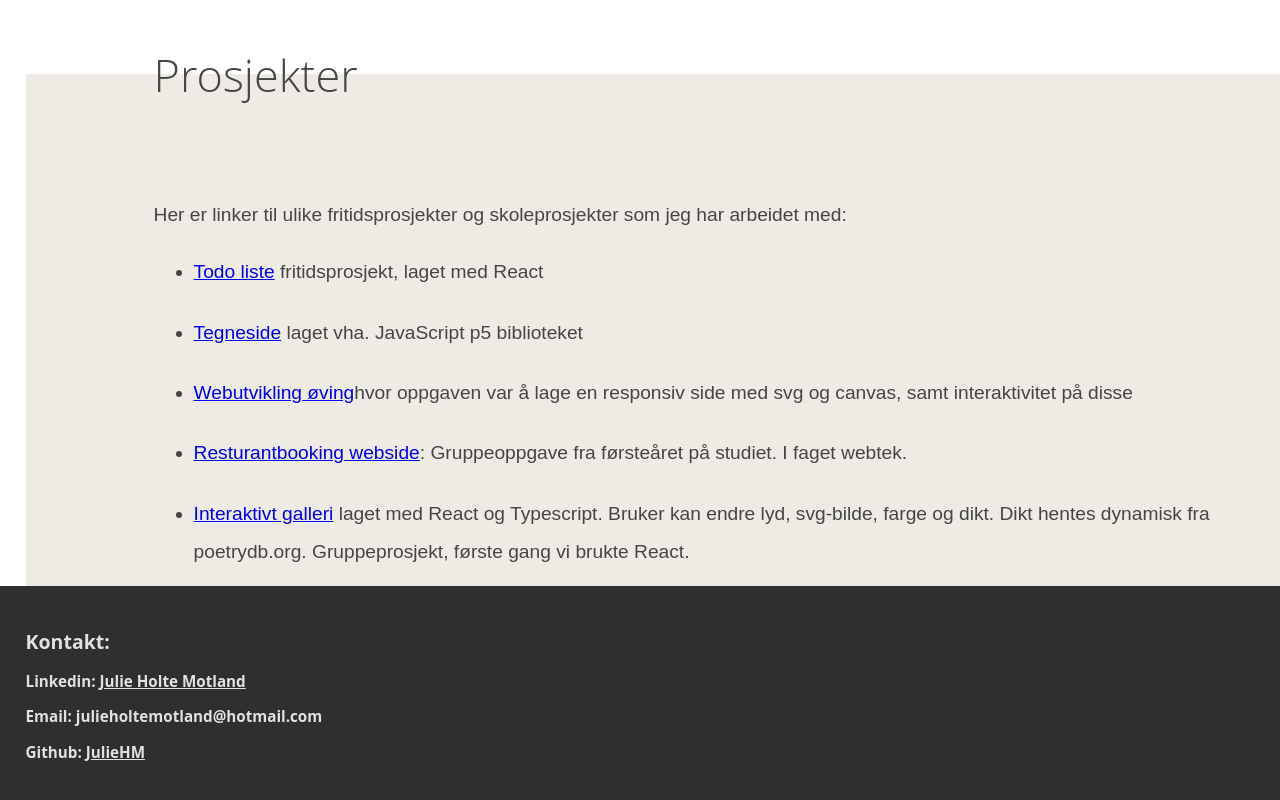
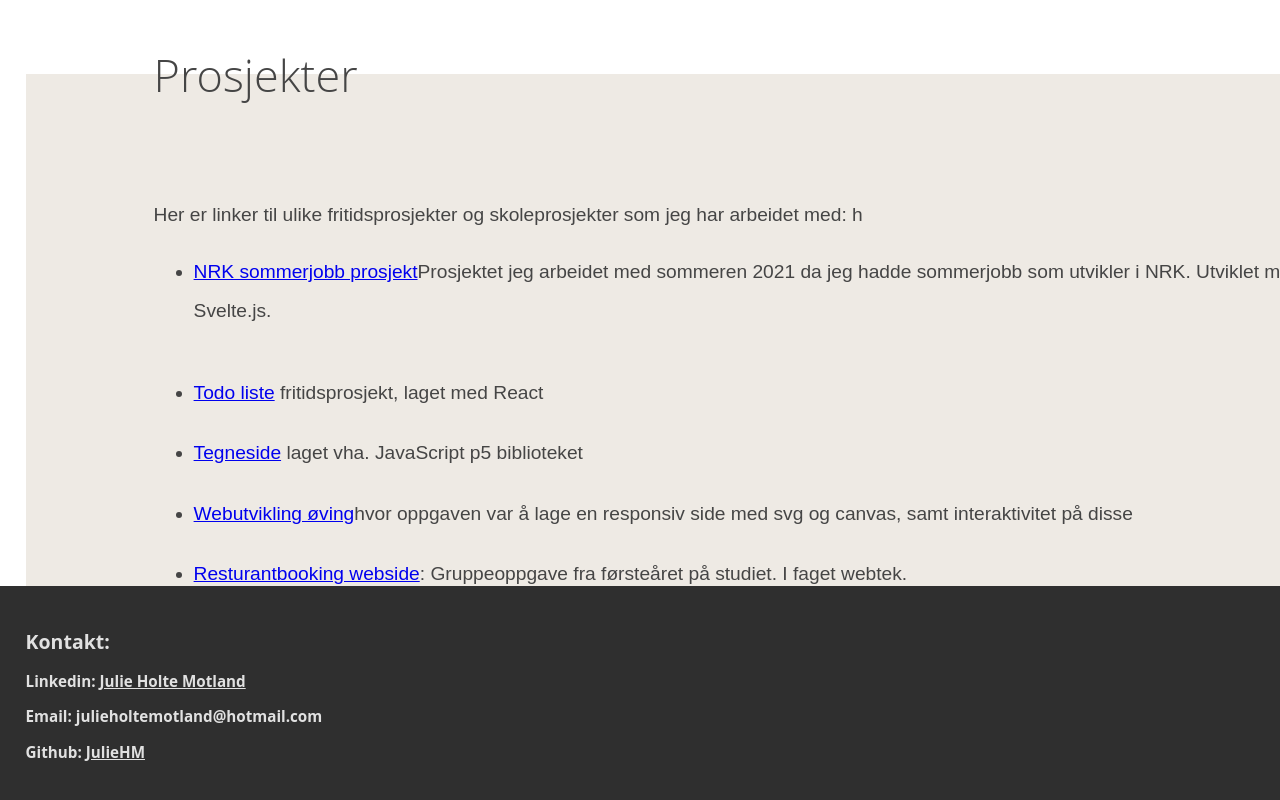
Before and after one commit to JulieHM/portfolio, a plain HTML site: page index.html in a window 1280 px wide. Shown: the part 1698-2498 px from the top of the page. Drawn offline with Linux system fonts and the light colour scheme.

Commit message:
Add link

```diff
--- a/index.html
+++ b/index.html
@@ -50,8 +50,11 @@
       <p>
         Her er linker til ulike fritidsprosjekter og skoleprosjekter som jeg
         har arbeidet med:
+        h
       </p>
       <ul>
+        <li><a href="https://www.nrk.no/samediggevalggat--2021-1.15607539">NRK sommerjobb prosjekt</a>Prosjektet jeg arbeidet med sommeren 2021 da jeg hadde sommerjobb som utvikler i NRK. Utviklet med Svelte.js.</li><br>
+        <br />
         <li><a href="https://angry-mclean-033cfc.netlify.app/">Todo liste</a> fritidsprosjekt, laget med React</li><br>
         <li>
           <a href="tegneside.html">Tegneside</a> laget vha. JavaScript p5
```
